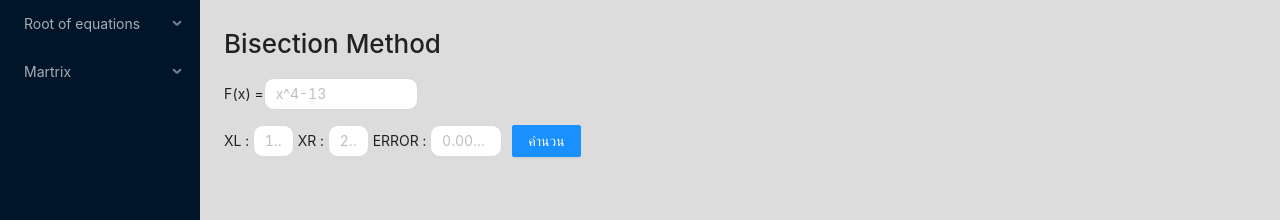
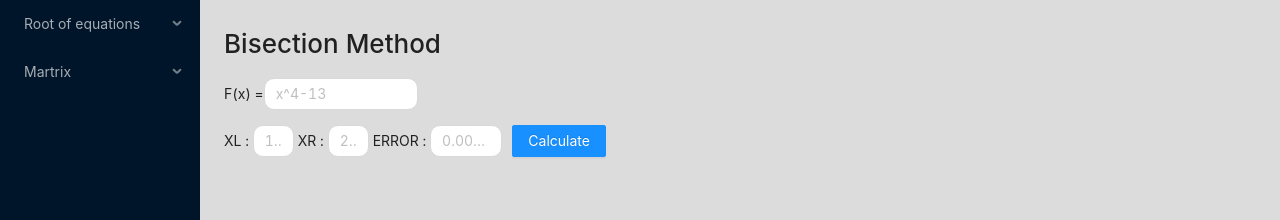
Before and after one commit to Scarletlen/number, a React (Create React App) app: page /#/bisection in a window 1280 px wide. Shown: the top 220 px of the page. Built offline with nearby package versions, Linux system fonts and the light colour scheme.

Commit message:
miniedit

```diff
--- a/src/lesson/bisection.js
+++ b/src/lesson/bisection.js
@@ -65,7 +65,7 @@ class Bisection extends React.Component{
                         <span><Input placeholder="2.0" onChange={this.getXR} className="Input_2"/></span>
                         <span className="Text_Input_2"> ERROR : </span>
                         <span><Input placeholder="0.000001" onChange={this.getERR} className="Input_3"/></span>
-                        <span className="Poom"><Button type="primary" onClick={this.show_value} >คำนวน</Button></span>
+                        <span className="Poom"><Button type="primary" onClick={this.show_value} >Calculate</Button></span>
                     </div>
                     <div>
                         {this.state.result}
```
